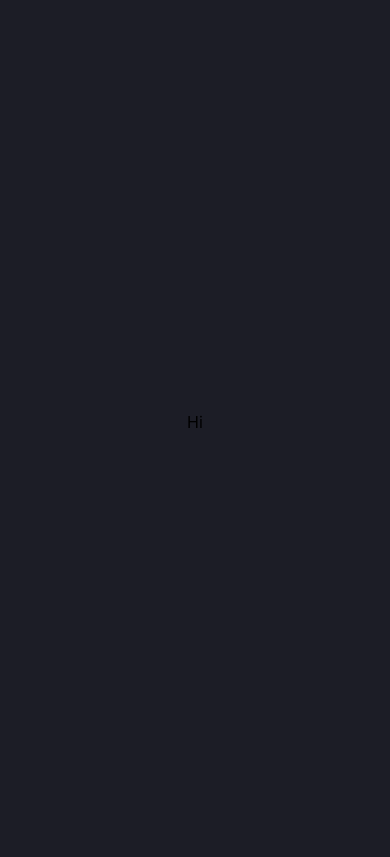
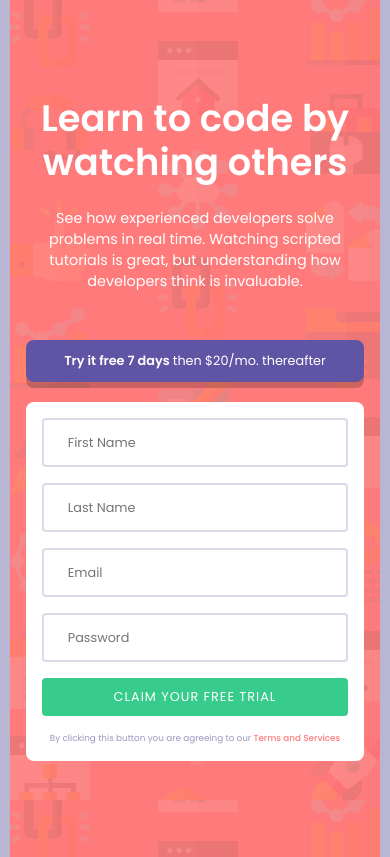
Before and after one commit to rpashev/frontend-mentor, a React (Create React App) app: page /intro-signup in a window 390 px wide. Built offline with nearby package versions, Linux system fonts and the light colour scheme.

Commit message:
responsive intro-signup

```diff
--- a/src/pages/base-apparel/index.js
+++ b/src/pages/base-apparel/index.js
@@ -3,6 +3,7 @@ import logo from "../../assets/base-apparel-coming-soon-master/images/logo.svg";
 import photo from "../../assets/base-apparel-coming-soon-master/images/hero-desktop.jpg";
 import photoMobile from "../../assets/base-apparel-coming-soon-master/images/hero-mobile.jpg";
 import arrow from "../../assets/base-apparel-coming-soon-master/images/icon-arrow.svg";
+import errorIcon from "../../assets/base-apparel-coming-soon-master/images/icon-error.svg";
 
 import { useState } from "react";
 
@@ -53,6 +54,13 @@ const BaseApparel = () => {
                 <img src={arrow} alt="arrow"></img>
               </button>
               {error && (
+                <img
+                  src={errorIcon}
+                  alt="error"
+                  className={styles["error-icon"]}
+                ></img>
+              )}
+              {error && (
                 <p className={styles.error}>Please provide a valid email!</p>
               )}
               {success && (
@@ -61,7 +69,11 @@ const BaseApparel = () => {
             </div>
           </div>
           <img className={styles.photo} src={photo} alt="hero"></img>
-          <img className={styles.photoMobile} src={photoMobile} alt="hero mobile"></img>
+          <img
+            className={styles.photoMobile}
+            src={photoMobile}
+            alt="hero mobile"
+          ></img>
         </div>
       </div>
     </div>
--- a/src/pages/base-apparel/index.module.scss
+++ b/src/pages/base-apparel/index.module.scss
@@ -132,6 +132,15 @@ $dark-grayish-red: hsl(0, 6%, 24%);
     .success {
       color: green;
     }
+
+    .error-icon {
+      width: 1.25rem;
+      height: 1.25rem;
+      position: absolute;
+      right: 30%;
+      top: 50%;
+      transform: translate(-50%, -50%);
+    }
   }
 }
 
--- a/src/pages/intro-signup/index.js
+++ b/src/pages/intro-signup/index.js
@@ -1,9 +1,127 @@
+import { Fragment, useState } from "react";
 import styles from "./index.module.scss";
+import errorIcon from "../../assets/intro-component-with-signup-form-master/images/icon-error.svg";
 
 const IntroSignup = () => {
+  const [firstName, setFirstName] = useState("");
+  const [firstNameError, setFirstNameError] = useState("");
+
+  const [lastName, setLastName] = useState("");
+  const [lastNameError, setLastNameError] = useState("");
+
+  const [email, setEmail] = useState("");
+  const [emailError, setEmailError] = useState("");
+
+  const [password, setPassword] = useState("");
+  const [passwordError, setPasswordError] = useState("");
+
+  const [successNotification, setSuccessNotification] = useState("");
+
+  const submitHandler = (e) => {
+    e.preventDefault();
+    console.log(firstName, lastName, email, password);
+  };
+
   return (
     <div className={styles.page}>
-      <div className={styles.card}>Hi</div>
+      <div className={styles.card}>
+        <div className={styles.heading}>
+          <h1>
+            Learn to code by<br></br>watching others
+          </h1>
+          <p>
+            See how experienced developers solve problems in real time. Watching
+            scripted tutorials is great, but understanding how developers think
+            is invaluable.
+          </p>
+        </div>
+        <div className={styles.signup}>
+          <div className={styles.promo}>
+            <span>Try it free 7 days </span>then $20/mo. thereafter
+          </div>
+          <form onSubmit={submitHandler} method="POST">
+            <div className={styles["form-control"]}>
+              <input
+                type="text"
+                placeholder="First Name"
+                onInput={(e) => setFirstName(e.target.value)}
+                value={firstName}
+              ></input>
+              {firstNameError && (
+                <Fragment>
+                  <img
+                    src={errorIcon}
+                    alt="error"
+                    className={styles["error-icon"]}
+                  ></img>
+                  <p className={styles.error}>First Name cannot be empty</p>
+                </Fragment>
+              )}
+            </div>
+            <div className={styles["form-control"]}>
+              <input
+                type="text"
+                placeholder="Last Name"
+                onInput={(e) => setLastName(e.target.value)}
+                value={lastName}
+              ></input>
+              {lastNameError && (
+                <Fragment>
+                  <img
+                    src={errorIcon}
+                    alt="error"
+                    className={styles["error-icon"]}
+                  ></img>
+                  <p className={styles.error}>Last Name cannot be empty</p>
+                </Fragment>
+              )}
+            </div>
+            <div className={styles["form-control"]}>
+              <input
+                type="email"
+                placeholder="Email"
+                onInput={(e) => setEmail(e.target.value)}
+                value={email}
+              ></input>
+              {emailError && (
+                <Fragment>
+                  <img
+                    src={errorIcon}
+                    alt="error"
+                    className={styles["error-icon"]}
+                  ></img>
+                  <p className={styles.error}>Email must be valid</p>
+                </Fragment>
+              )}
+            </div>
+            <div className={styles["form-control"]}>
+              <input
+                type="password"
+                placeholder="Password"
+                onInput={(e) => setPassword(e.target.value)}
+                value={password}
+              ></input>
+              {passwordError && (
+                <Fragment>
+                  <img
+                    src={errorIcon}
+                    alt="error"
+                    className={styles["error-icon"]}
+                  ></img>
+                  <p className={styles.error}>
+                    Password must be at least 6 symbols
+                  </p>
+                </Fragment>
+              )}
+            </div>
+            <button type="submit">Claim your free trial</button>
+            <p>
+              By clicking this button you are agreeing to our
+              <span> Terms and Services</span>
+            </p>
+          </form>
+        </div>
+      </div>
     </div>
   );
 };
--- a/src/pages/intro-signup/index.module.scss
+++ b/src/pages/intro-signup/index.module.scss
@@ -1,9 +1,149 @@
+@import url("https://fonts.googleapis.com/css2?family=Poppins:wght@400;500;600;700&display=swap");
 
+$red: hsl(0, 100%, 74%);
+$green: hsl(154, 59%, 51%);
+$blue: hsl(248, 32%, 49%);
+$dark-blue: hsl(249, 10%, 26%);
+$grayish-blue: hsl(246, 25%, 77%);
 
 .page {
   width: 100%;
   min-height: 100vh;
   display: flex;
   align-items: center;
+  justify-content: space-around;
+  font-family: "Poppins";
+  background-color: hsl(246, 25%, 77%);
+}
+
+.card {
+  width: 85%;
+  background: url("../../assets//intro-component-with-signup-form-master/images/bg-intro-desktop.png"),
+    $red;
+  display: flex;
   justify-content: center;
+  align-items: center;
+  color: white;
+  max-width: 1400px;
+  gap: 3rem;
+  padding: 6rem 0;
 }
+
+.heading {
+  width: 40%;
+  h1 {
+    font-size: 2.3rem;
+    margin-bottom: 1.5rem;
+    line-height: 1.2;
+    font-weight: 600;
+  }
+  p {
+    font-size: 0.9rem;
+    max-width: 30rem;
+  }
+}
+
+.signup {
+  display: flex;
+  flex-direction: column;
+  gap: 1.25rem;
+
+  .promo {
+    background-color: $blue;
+    padding: 0.75rem 4rem;
+    font-size: 0.8rem;
+    border-radius: 8px;
+    box-shadow: 0 6px 0 rgba(0, 0, 0, 0.2);
+
+    span {
+      font-weight: 600;
+    }
+  }
+
+  form {
+    display: flex;
+    flex-direction: column;
+    gap: 1rem;
+    padding: 2rem;
+    background-color: white;
+    border-radius: 8px;
+    .form-control {
+      input {
+        width: 100%;
+        padding: 0.75rem 1.5rem;
+        border: none;
+        font: inherit;
+        border-radius: 4px;
+        border: 2px solid rgba($grayish-blue, 0.5);
+        font-size: 0.9rem;
+
+        &:focus {
+          outline: none;
+          background-color: lighten($grayish-blue, 20%);
+          border: 2px solid $grayish-blue;
+        }
+
+        &::placeholder {
+          font-size: 0.8rem;
+        }
+      }
+    }
+
+    button {
+      border: none;
+      font: inherit;
+      background-color: $green;
+      color: white;
+      text-transform: uppercase;
+      padding: 0.6rem 1.5rem;
+      letter-spacing: 1px;
+      font-size: 0.8rem;
+      border-radius: 4px;
+      //   border: 2px solid darken($green, 10%);
+      cursor: pointer;
+      transition: all 0.2s;
+
+      &:hover {
+        background-color: darken($green, 10%);
+      }
+    }
+
+    p {
+      text-align: center;
+      font-size: 0.55rem;
+      color: darken($grayish-blue, 10%);
+
+      span {
+        color: $red;
+        font-weight: 500;
+      }
+    }
+  }
+}
+
+@media (max-width: 1000px) {
+  .card {
+    flex-direction: column;
+    text-align: center;
+    width: 95%;
+  }
+
+  .heading {
+    width: 90%;
+    p {
+      margin: 0 auto;
+    }
+  }
+
+  .signup {
+    margin: 0 1rem;
+
+    .promo {
+      padding: 0.75rem 1.5rem;
+    }
+
+    form {
+      padding: 1rem;
+    }
+  }
+}
```
